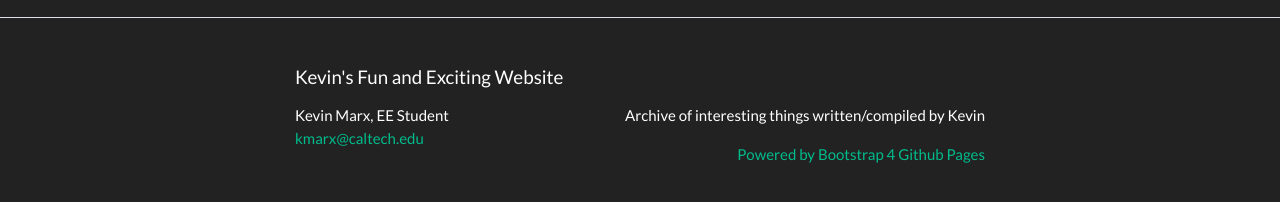
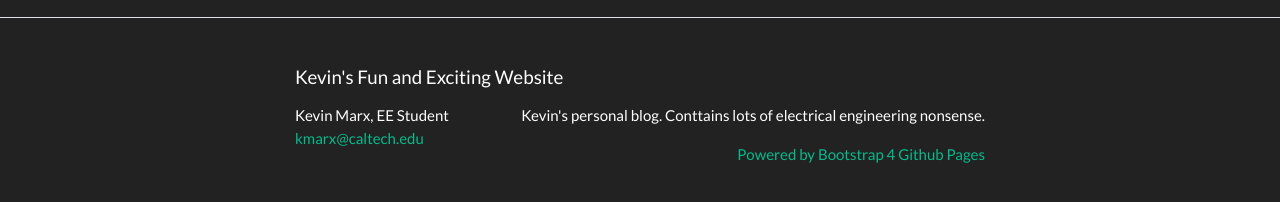
Before and after one commit to kmarx-kmarx-kmarx/kevin_website, a Jekyll site: the page built from index.md, in a window 1280 px wide. Shown: the part 227-429 px from the top of the page. Built offline with Jekyll 4.4.1, drawn with Linux system fonts in a browser that asks for light colours; our own code applies the rules of GitHub Pages for plain Markdown files.

```diff
--- a/_config.yml
+++ b/_config.yml
@@ -16,11 +16,11 @@
 title: Kevin's Fun and Exciting Website
 author: Kevin Marx, EE Student
 email: "kmarx@caltech.edu"
-description: Archive of interesting things written/compiled by Kevin
+description: Kevin's personal blog. Conttains lots of electrical engineering nonsense.
 baseurl: "/" # the subpath of your site, e.g. /blog
 url: "http://kmarx-kmarx-kmarx.github.io" # the base hostname & protocol for your site, e.g. http://example.com
 
-repository: "kmarx-kmarx-kmarx/kevin_website"
+repository: "kmarx-kmarx-kmarx.github.io"
 
 # Build settings
 plugins:
@@ -29,6 +29,7 @@ plugins:
 
 # A list of the pages to display in the navigation bar
 header_pages:
+  - demo.md
 
 # Exclude from processing.
 # The following items will not be processed, by default. Create a custom list
```
Also changed, not shown: demo.md (added, +1 -0 lines).
